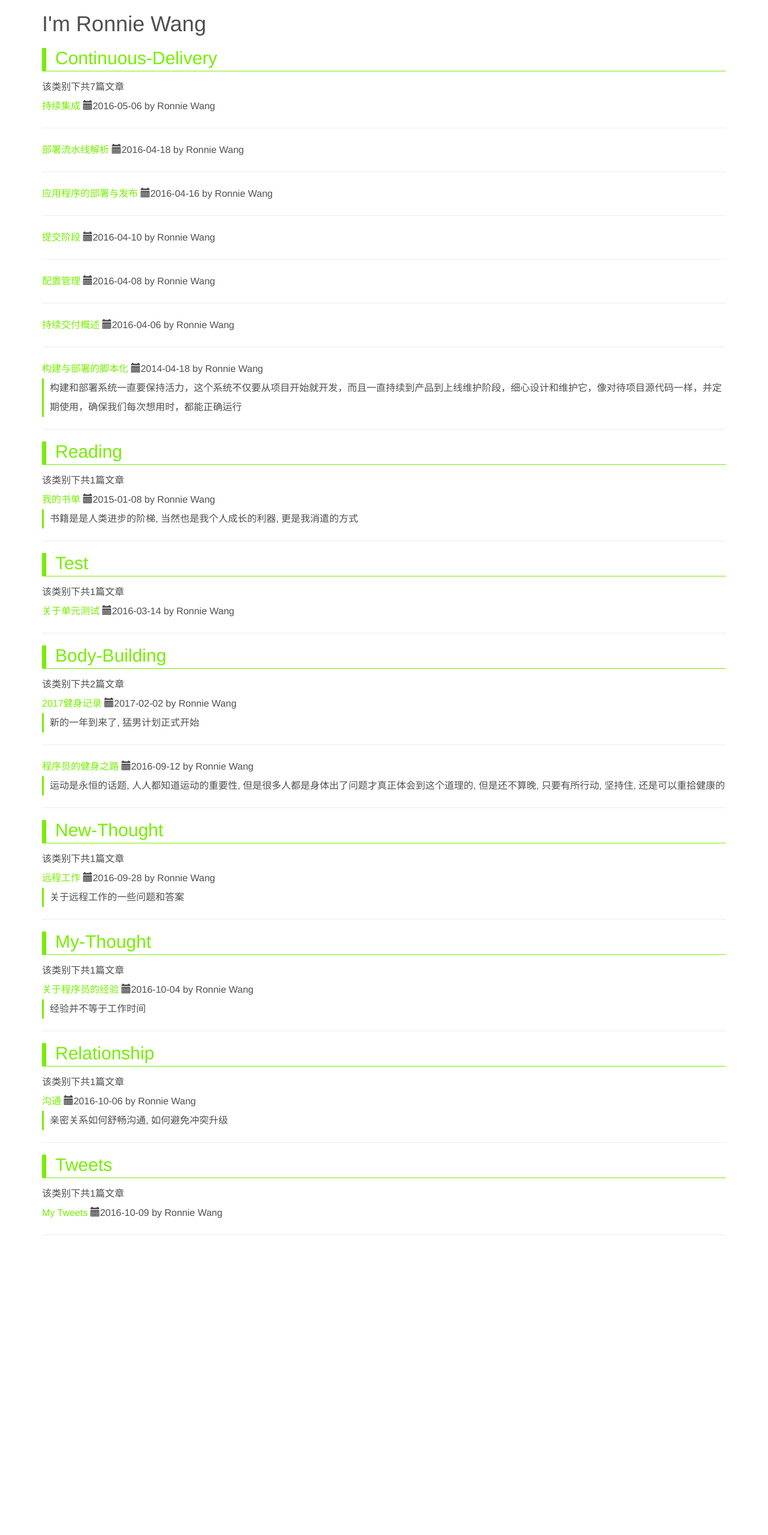
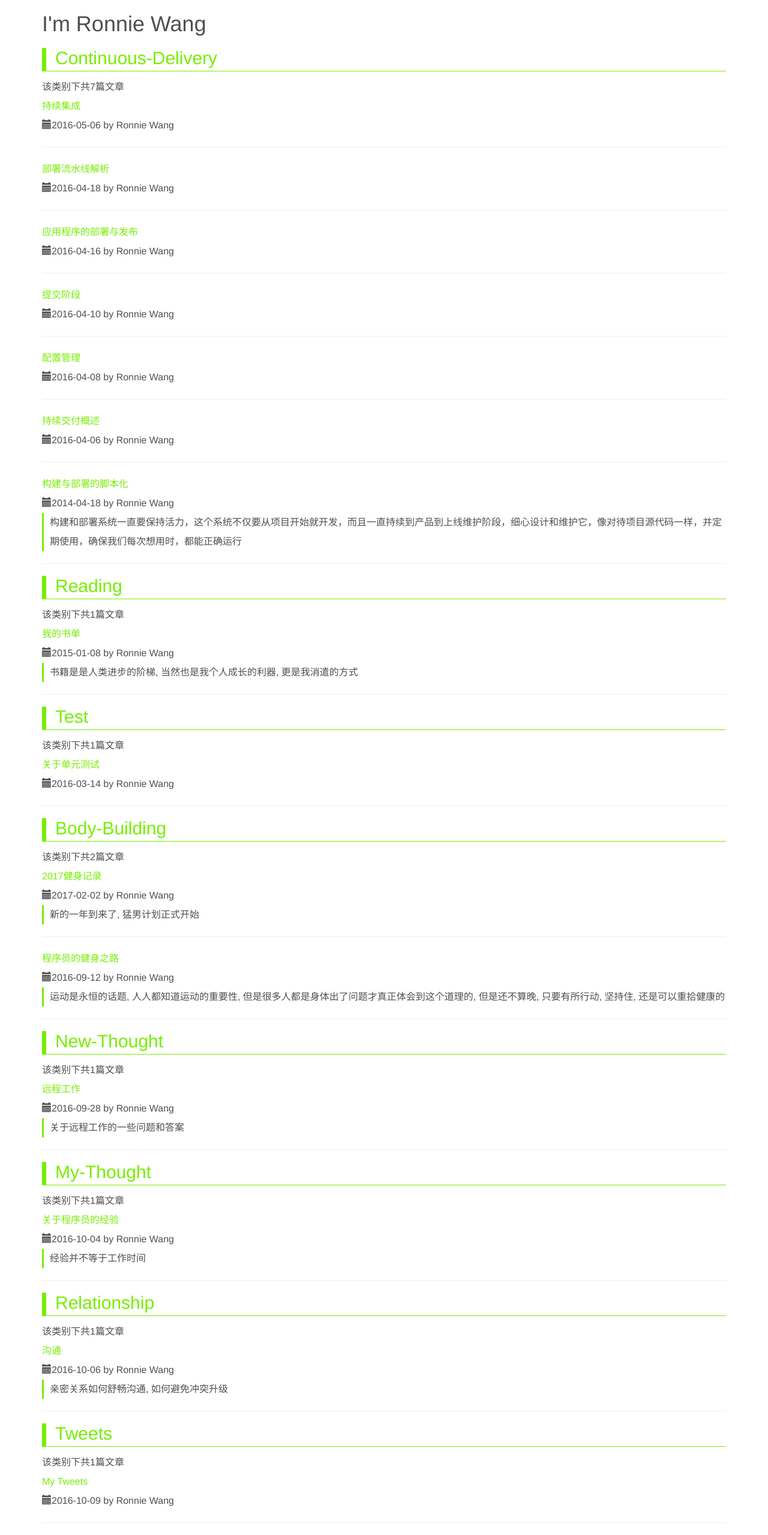
Before and after one commit to ronniewang/ronniewang.github.io, a Jekyll site: the page built from index.html, in a window 1280 px wide. Shown: the whole page at 60% size. Built offline with Jekyll 4.4.1, drawn with Linux system fonts in a browser that asks for light colours; before the commit the page ends 2079 px from its top, so only the background shows below that.

Commit message:
update html

```diff
--- a/index.html
+++ b/index.html
@@ -4,23 +4,14 @@
 ---
 <h1>{{ page.title }}</h1>
 
-<!--<ul class="list-group">-->
-    <!--{% for post in site.posts %}-->
-    <!--<li class="list-group-item">-->
-        <!--<a href="{{ site.baseurl }}{{ post.url }}">-->
-            <!--<span class="glyphicon glyphicon-calendar"></span>{{ post.date | date_to_string }} {{ post.title }}-->
-        <!--</a>-->
-        <!--<p>{{ post.description }}</p>-->
-    <!--</li>-->
-    <!--{% endfor %}-->
-<!--</ul>-->
-
 {% for category in site.categories %}
-<h2>{{ category | first }}</h2>
-<span>该类别下共{{ category | last | size }}篇文章</span>
+    <h2>{{ category | first }}</h2>
+    <span>该类别下共{{ category | last | size }}篇文章</span>
     {% for post in category.last %}
     <div class="item">
-        <a href="{{ post.url }}">{{ post.title }}</a> <span class="glyphicon glyphicon-calendar"></span>{{ post.date | date:"%Y-%m-%d" }} by Ronnie Wang
+        <a href="{{ post.url }}">{{ post.title }}</a>
+        <br/>
+        <span class="glyphicon glyphicon-calendar"></span>{{ post.date | date:"%Y-%m-%d" }} by Ronnie Wang
         <p class="desc"> {{ post.description }}</p>
         <hr/>
     </div>
```
